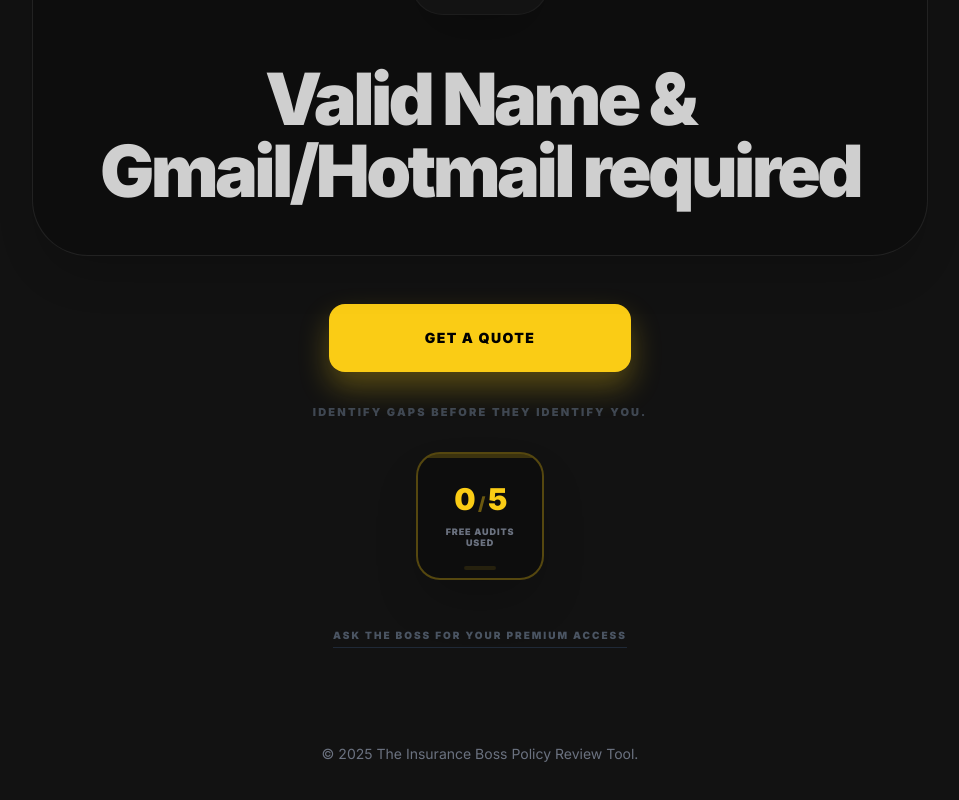
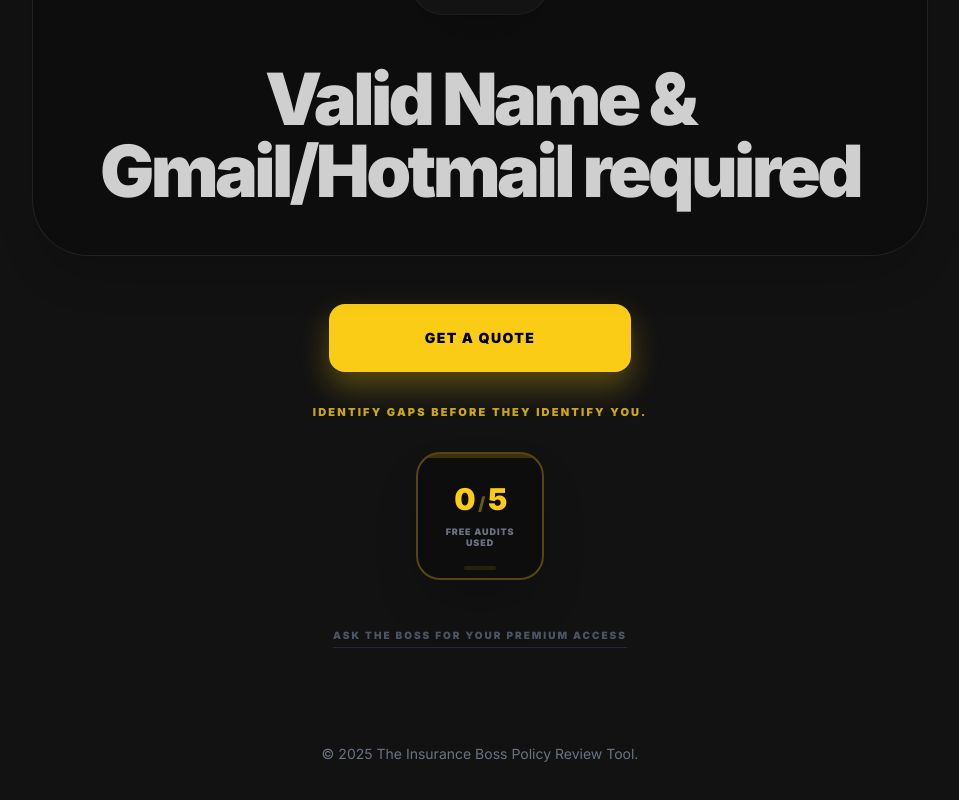
Before and after one commit to theinsuranceboss/policy-review-tool-3.0, a React (Vite) app: page /admin in a window 1280 px wide. Shown: the part 757-1557 px from the top of the page, without its empty margins (160-1119 px from the left). Built offline with nearby package versions, Linux system fonts and the light colour scheme.

Commit message:
feat(UI): Highlight policy review tagline
Change the color of the "Identify gaps before they identify you." tagline from gray to yellow to increase its visibility and emphasize the core value proposition of the tool.

```diff
--- a/components/UploadSection.tsx
+++ b/components/UploadSection.tsx
@@ -375,7 +375,7 @@ const UploadSection: React.FC<UploadSectionProps> = ({ onAnalysisComplete, exist
           </button>
 
           <div className="flex flex-col gap-6 items-center">
-            <p className="text-[11px] text-gray-600 font-black uppercase tracking-[0.2em] opacity-80">
+            <p className="text-[11px] text-yellow-400 font-black uppercase tracking-[0.2em] opacity-80">
               Identify gaps before they identify you.
             </p>
 
```
